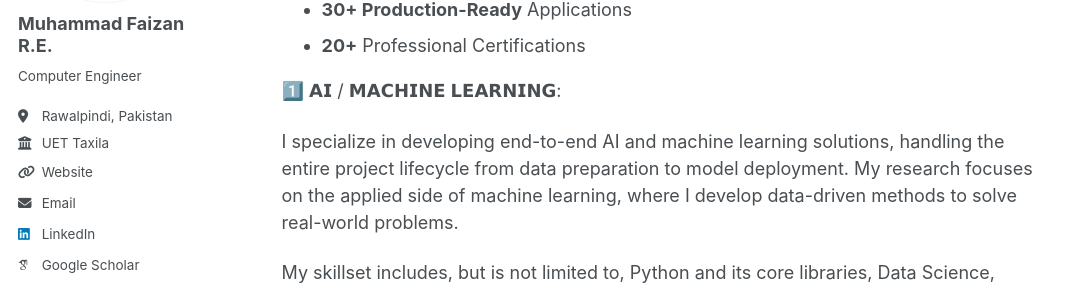
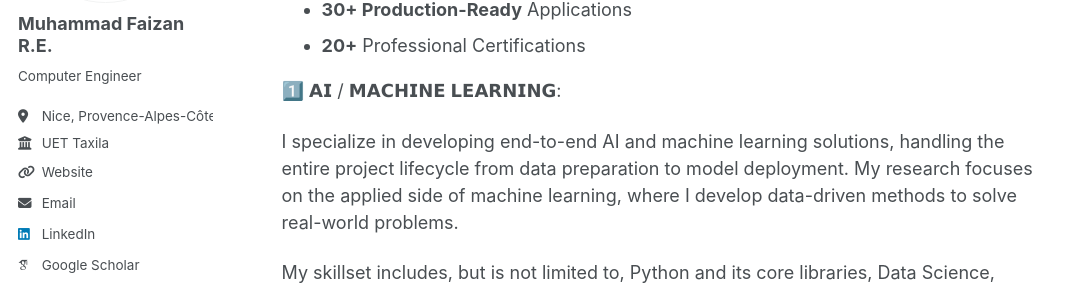
Before and after one commit to MuhammadFaizan99/MuhammadFaizan99.github.io, a Jekyll site: the page built from _pages/about.md, in a window 1280 px wide. Shown: the part 271-559 px from the top of the page, without its empty margins (0-1077 px from the left). Built offline with Jekyll 4.4.1, drawn with Linux system fonts in a browser that asks for light colours; some web fonts are replaced; a script that is not in the unit is left out.

Commit message:
Update _config.yml

```diff
--- a/_config.yml
+++ b/_config.yml
@@ -26,7 +26,7 @@ author:
   name             : "Muhammad Faizan R.E."
   pronouns         : # add there
   bio              : "Computer Engineer"
-  location         : "Rawalpindi, Pakistan"
+  location         : "Nice, Provence-Alpes-Côte d'Azur, France"
   employer         : "UET Taxila"
   uri              : "https://linktr.ee/muhammadfaizandev"
   email            : "muhammadfaizandev87@gmail.com"
```
